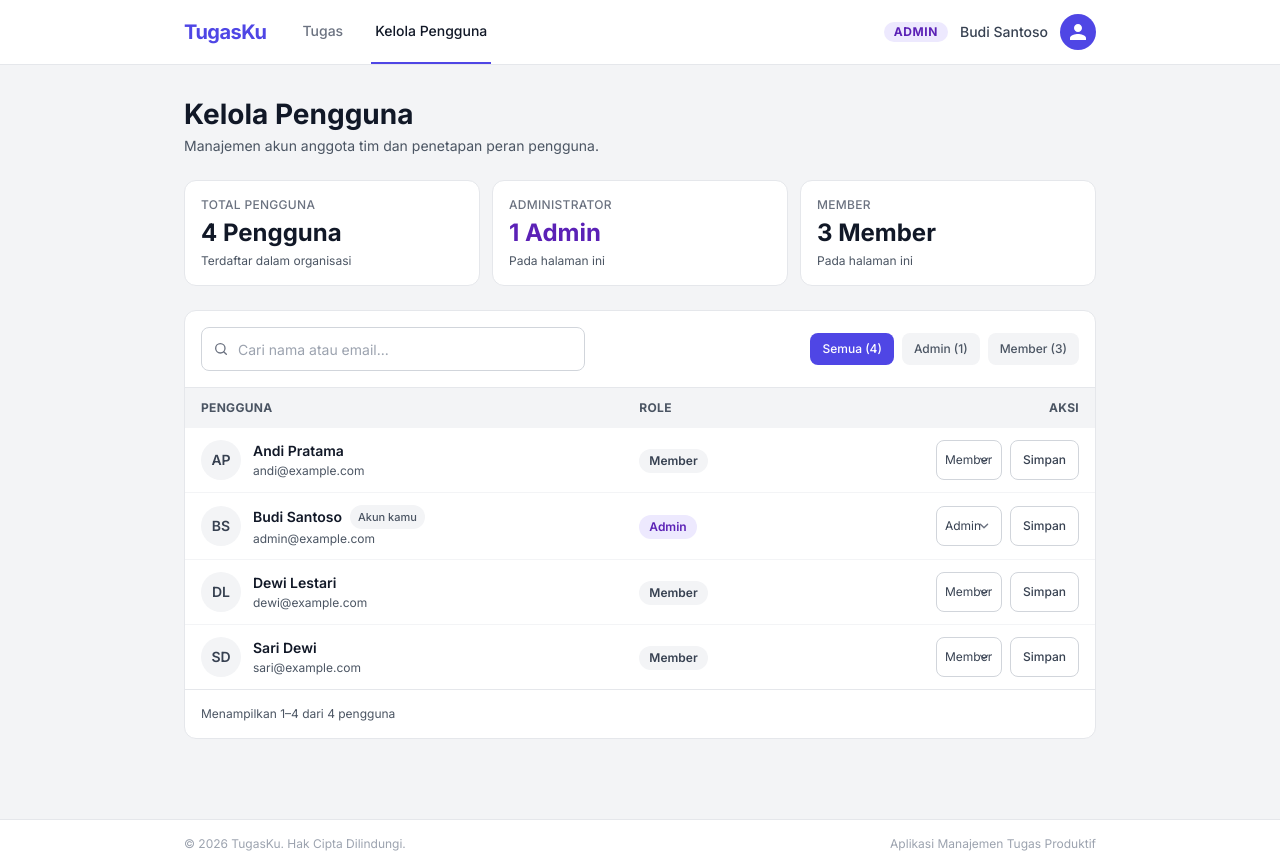
After one commit to qruzeetaprasna/task-manager, a Laravel app: page /admin/users in a window 1280 px wide. The commit adds this page. Run offline with Laravel 12, Linux system fonts and the light colour scheme; a user stored in the database is signed in; data comes from the database, SQL or seed files in the repository; style sheets or scripts are compiled from the project's sources.

Commit message:
feat: add admin user management
Co-authored-by: Copilot <223556219+Copilot@users.noreply.github.com>

```diff
--- /dev/null
+++ b/app/Http/Controllers/AdminUserController.php
@@ -0,0 +1,75 @@
+<?php
+
+namespace App\Http\Controllers;
+
+use App\Http\Requests\UpdateUserRoleRequest;
+use App\Models\User;
+use Illuminate\Http\JsonResponse;
+use Illuminate\Http\RedirectResponse;
+use Illuminate\Http\Request;
+use Illuminate\Support\Facades\DB;
+use Illuminate\Support\Facades\Gate;
+use Illuminate\Validation\ValidationException;
+use Illuminate\View\View;
+
+class AdminUserController extends Controller
+{
+    public function index(Request $request): JsonResponse|View
+    {
+        Gate::authorize('viewAny', User::class);
+
+        $users = User::query()
+            ->select(['id', 'name', 'email', 'role'])
+            ->orderBy('name')
+            ->paginate(15);
+
+        if ($request->expectsJson()) {
+            return response()->json($users);
+        }
+
+        return view('admin.users.index', [
+            'users' => $users,
+        ]);
+    }
+
+    public function updateRole(UpdateUserRoleRequest $request, User $user): JsonResponse|RedirectResponse
+    {
+        $role = $request->validated('role');
+        $updatedUser = DB::transaction(function () use ($request, $role, $user): User {
+            $admins = User::query()
+                ->where('role', 'admin')
+                ->orderBy('id')
+                ->lockForUpdate()
+                ->get(['id']);
+            $target = User::query()->findOrFail($user->getKey());
+
+            if (
+                $target->is($request->user())
+                && $target->isAdmin()
+                && $role === 'member'
+                && $admins->count() === 1
+            ) {
+                throw ValidationException::withMessages([
+                    'role' => 'Admin terakhir tidak dapat mengubah rolenya menjadi member.',
+                ]);
+            }
+
+            $target->update(['role' => $role]);
+
+            return $target;
+        });
+
+        if ($request->expectsJson()) {
+            return response()->json([
+                'id' => $updatedUser->id,
+                'name' => $updatedUser->name,
+                'email' => $updatedUser->email,
+                'role' => $updatedUser->role,
+            ]);
+        }
+
+        return redirect()
+            ->route('admin.users.index')
+            ->with('success', 'Role pengguna berhasil diperbarui.');
+    }
+}
--- /dev/null
+++ b/resources/views/admin/users/index.blade.php
@@ -0,0 +1,207 @@
+<x-app-layout>
+    @php
+        $pageAdminCount = $users->getCollection()->where('role', 'admin')->count();
+        $pageMemberCount = $users->getCollection()->where('role', 'member')->count();
+    @endphp
+
+    <div class="mx-auto max-w-[960px] overflow-x-hidden px-6 py-8">
+        <div class="mb-6 flex flex-col justify-between gap-4 sm:flex-row sm:items-center">
+            <div>
+                <h1 class="text-[28px] font-bold leading-tight text-gray-900">Kelola Pengguna</h1>
+                <p class="mt-1 text-sm text-gray-600">
+                    Manajemen akun anggota tim dan penetapan peran pengguna.
+                </p>
+            </div>
+        </div>
+
+        @if (session('success'))
+            <div class="mb-6 rounded-lg border border-green-200 bg-green-50 px-4 py-3 text-sm text-green-800" role="status">
+                {{ session('success') }}
+            </div>
+        @endif
+
+        @if ($errors->any())
+            <div class="mb-6 rounded-lg border border-red-200 bg-red-50 px-4 py-3 text-sm text-red-700" role="alert">
+                <ul class="list-inside list-disc">
+                    @foreach ($errors->all() as $error)
+                        <li>{{ $error }}</li>
+                    @endforeach
+                </ul>
+            </div>
+        @endif
+
+        <section class="mb-6 grid grid-cols-1 gap-3 sm:grid-cols-3" aria-label="Ringkasan pengguna">
+            <article class="rounded-xl border border-gray-200 bg-white p-4">
+                <p class="text-xs font-medium uppercase tracking-wide text-gray-500">Total pengguna</p>
+                <p class="mt-1 text-2xl font-bold text-gray-900">{{ $users->total() }} Pengguna</p>
+                <p class="mt-1 text-xs text-gray-600">Terdaftar dalam organisasi</p>
+            </article>
+
+            <article class="rounded-xl border border-gray-200 bg-white p-4">
+                <p class="text-xs font-medium uppercase tracking-wide text-gray-500">Administrator</p>
+                <p class="mt-1 text-2xl font-bold text-violet-800">{{ $pageAdminCount }} Admin</p>
+                <p class="mt-1 text-xs text-gray-600">Pada halaman ini</p>
+            </article>
+
+            <article class="rounded-xl border border-gray-200 bg-white p-4">
+                <p class="text-xs font-medium uppercase tracking-wide text-gray-500">Member</p>
+                <p class="mt-1 text-2xl font-bold text-gray-900">{{ $pageMemberCount }} Member</p>
+                <p class="mt-1 text-xs text-gray-600">Pada halaman ini</p>
+            </article>
+        </section>
+
+        <section
+            x-data="{
+                search: '',
+                role: 'all',
+                get visibleCount() {
+                    return [...this.$root.querySelectorAll('[data-user-row]')]
+                        .filter(row => this.matchesUser(row.dataset.name, row.dataset.email, row.dataset.role))
+                        .length;
+                },
+                matchesUser(name, email, userRole) {
+                    const query = this.search.trim().toLocaleLowerCase();
+                    const matchesSearch = name.toLocaleLowerCase().includes(query)
+                        || email.toLocaleLowerCase().includes(query);
+
+                    return matchesSearch && (this.role === 'all' || this.role === userRole);
+                }
+            }"
+            class="overflow-hidden rounded-xl border border-gray-200 bg-white"
+            aria-label="Daftar pengguna"
+        >
+            <div class="flex flex-col gap-3 border-b border-gray-200 p-4 sm:flex-row sm:items-center sm:justify-between">
+                <label class="relative block w-full sm:max-w-sm">
+                    <span class="sr-only">Cari nama atau email pada halaman ini</span>
+                    <svg class="pointer-events-none absolute left-3 top-1/2 h-4 w-4 -translate-y-1/2 text-gray-500" fill="none" stroke="currentColor" viewBox="0 0 24 24" aria-hidden="true">
+                        <circle cx="11" cy="11" r="7" stroke-width="2"></circle>
+                        <path stroke-linecap="round" stroke-width="2" d="m20 20-4-4"></path>
+                    </svg>
+                    <input
+                        type="search"
+                        x-model="search"
+                        placeholder="Cari nama atau email..."
+                        class="h-11 w-full rounded-lg border border-gray-300 py-2 pl-9 pr-3 text-sm text-gray-900 placeholder-gray-400 focus:border-indigo-500 focus:outline-none focus:ring-2 focus:ring-indigo-500"
+                    >
+                </label>
+
+                <div class="flex gap-2 overflow-x-auto" role="group" aria-label="Filter peran pengguna">
+                    <button
+                        type="button"
+                        @click="role = 'all'"
+                        :aria-pressed="role === 'all'"
+                        :class="role === 'all' ? 'bg-indigo-600 text-white' : 'bg-gray-100 text-gray-600 hover:bg-gray-200'"
+                        class="whitespace-nowrap rounded-lg px-3 py-2 text-xs font-medium focus:outline-none focus:ring-2 focus:ring-indigo-500 focus:ring-offset-2"
+                    >
+                        Semua ({{ $users->total() }})
+                    </button>
+                    <button
+                        type="button"
+                        @click="role = 'admin'"
+                        :aria-pressed="role === 'admin'"
+                        :class="role === 'admin' ? 'bg-indigo-600 text-white' : 'bg-gray-100 text-gray-600 hover:bg-gray-200'"
+                        class="whitespace-nowrap rounded-lg px-3 py-2 text-xs font-medium focus:outline-none focus:ring-2 focus:ring-indigo-500 focus:ring-offset-2"
+                    >
+                        Admin ({{ $pageAdminCount }})
+                    </button>
+                    <button
+                        type="button"
+                        @click="role = 'member'"
+                        :aria-pressed="role === 'member'"
+                        :class="role === 'member' ? 'bg-indigo-600 text-white' : 'bg-gray-100 text-gray-600 hover:bg-gray-200'"
+                        class="whitespace-nowrap rounded-lg px-3 py-2 text-xs font-medium focus:outline-none focus:ring-2 focus:ring-indigo-500 focus:ring-offset-2"
+                    >
+                        Member ({{ $pageMemberCount }})
+                    </button>
+                </div>
+            </div>
+
+            <div class="overflow-x-auto">
+                <table class="w-full min-w-[500px] text-left sm:min-w-[640px]">
+                    <thead class="bg-gray-100 text-xs font-semibold uppercase tracking-wide text-gray-600">
+                        <tr>
+                            <th scope="col" class="px-4 py-3">Pengguna</th>
+                            <th scope="col" class="px-4 py-3">Role</th>
+                            <th scope="col" class="px-4 py-3 text-right">Aksi</th>
+                        </tr>
+                    </thead>
+                    <tbody class="divide-y divide-gray-100">
+                        @forelse ($users as $user)
+                            <tr
+                                data-user-row
+                                data-name="{{ $user->name }}"
+                                data-email="{{ $user->email }}"
+                                data-role="{{ $user->role }}"
+                                x-show="matchesUser($el.dataset.name, $el.dataset.email, $el.dataset.role)"
+                                class="transition-colors hover:bg-gray-50"
+                            >
+                                <th scope="row" class="px-4 py-3 font-normal">
+                                    <div class="flex min-w-0 items-center gap-3">
+                                        <span class="flex h-10 w-10 shrink-0 items-center justify-center rounded-full bg-gray-100 text-sm font-semibold text-gray-700" aria-hidden="true">
+                                            {{ collect(explode(' ', $user->name))->filter()->map(fn ($part) => mb_substr($part, 0, 1))->take(2)->join('') }}
+                                        </span>
+                                        <span class="min-w-0">
+                                            <span class="flex flex-wrap items-center gap-2 text-sm font-semibold text-gray-900">
+                                                {{ $user->name }}
+                                                @if (Auth::id() === $user->id)
+                                                    <span class="rounded-full bg-gray-100 px-2 py-0.5 text-[11px] font-medium text-gray-600">Akun kamu</span>
+                                                @endif
+                                            </span>
+                                            <span class="mt-0.5 block break-all text-xs text-gray-600">{{ $user->email }}</span>
+                                        </span>
+                                    </div>
+                                </th>
+                                <td class="whitespace-nowrap px-4 py-3">
+                                    <span class="inline-flex rounded-full px-2.5 py-1 text-xs font-semibold {{ $user->role === 'admin' ? 'bg-violet-100 text-violet-800' : 'bg-gray-100 text-gray-700' }}">
+                                        {{ $user->role === 'admin' ? 'Admin' : 'Member' }}
+                                    </span>
+                                </td>
+                                <td class="px-4 py-3">
+                                    <form method="POST" action="{{ route('admin.users.update-role', $user) }}" class="flex items-center justify-end gap-2">
+                                        @csrf
+                                        @method('PATCH')
+                                        <label class="sr-only" for="user-role-{{ $user->id }}">Role {{ $user->name }}</label>
+                                        <select
+                                            id="user-role-{{ $user->id }}"
+                                            name="role"
+                                            class="h-10 rounded-lg border border-gray-300 bg-white px-2 text-xs text-gray-700 focus:border-indigo-500 focus:outline-none focus:ring-2 focus:ring-indigo-500"
+                                        >
+                                            <option value="admin" @selected($user->role === 'admin')>Admin</option>
+                                            <option value="member" @selected($user->role === 'member')>Member</option>
+                                        </select>
+                                        <button
+                                            type="submit"
+                                            class="min-h-10 rounded-lg border border-gray-300 bg-white px-3 text-xs font-medium text-gray-700 hover:bg-gray-50 focus:outline-none focus:ring-2 focus:ring-indigo-500 focus:ring-offset-2"
+                                        >
+                                            Simpan
+                                        </button>
+                                    </form>
+                                </td>
+                            </tr>
+                        @empty
+                            <tr>
+                                <td colspan="3" class="px-4 py-12 text-center text-sm text-gray-600">
+                                    Belum ada pengguna.
+                                </td>
+                            </tr>
+                        @endforelse
+                        <tr x-show="visibleCount === 0 && {{ $users->count() > 0 ? 'true' : 'false' }}">
+                            <td colspan="3" class="px-4 py-12 text-center text-sm text-gray-600">
+                                Tidak ada pengguna yang cocok dengan pencarian.
+                            </td>
+                        </tr>
+                    </tbody>
+                </table>
+            </div>
+
+            <div class="flex flex-col gap-3 border-t border-gray-200 px-4 py-4 sm:flex-row sm:items-center sm:justify-between">
+                <p class="text-xs text-gray-600">
+                    Menampilkan {{ $users->firstItem() ?? 0 }}–{{ $users->lastItem() ?? 0 }} dari {{ $users->total() }} pengguna
+                </p>
+                <div>
+                    {{ $users->links() }}
+                </div>
+            </div>
+        </section>
+    </div>
+</x-app-layout>
--- a/resources/views/layouts/navigation.blade.php
+++ b/resources/views/layouts/navigation.blade.php
@@ -3,7 +3,7 @@
         <div class="flex items-center justify-between h-16">
 
             {{-- Kiri: Logo + Tautan navigasi --}}
-            <div class="flex items-center gap-8">
+            <div class="flex items-center gap-4 sm:gap-8">
                 <a href="{{ Route::has('tasks.index') ? route('tasks.index') : url('/tasks') }}"
                    class="text-indigo-600 font-bold text-xl tracking-tight shrink-0">
                     TugasKu
@@ -11,41 +11,72 @@
 
                 <div class="flex items-center h-16">
                     <a href="{{ Route::has('tasks.index') ? route('tasks.index') : url('/tasks') }}"
-                       class="inline-flex items-center h-full px-1 text-sm font-medium text-gray-900 border-b-2 border-indigo-600 mr-6">
+                       @class([
+                           'inline-flex items-center h-full px-1 text-xs font-medium mr-3 sm:mr-6 sm:text-sm',
+                           'text-gray-900 border-b-2 border-indigo-600' => request()->routeIs('tasks.*'),
+                           'text-gray-500 border-b-2 border-transparent hover:text-gray-700 hover:border-gray-300 transition-colors' => ! request()->routeIs('tasks.*'),
+                       ])>
                         Tugas
                     </a>
                     @if (Auth::user()?->isAdmin())
-                        <a href="#"
-                           class="inline-flex items-center h-full px-1 text-sm font-medium text-gray-500 border-b-2 border-transparent hover:text-gray-700 hover:border-gray-300 transition-colors">
+                        <a href="{{ route('admin.users.index') }}"
+                           @class([
+                               'inline-flex items-center h-full px-1 text-xs font-medium sm:text-sm',
+                               'text-gray-900 border-b-2 border-indigo-600' => request()->routeIs('admin.users.*'),
+                               'text-gray-500 border-b-2 border-transparent hover:text-gray-700 hover:border-gray-300 transition-colors' => ! request()->routeIs('admin.users.*'),
+                           ])>
                             Kelola Pengguna
                         </a>
                     @endif
                 </div>
             </div>
 
-            {{-- Kanan: Badge, Nama, Avatar, Keluar --}}
-            <div class="flex items-center gap-3">
+            {{-- Kanan: Badge, Nama, dan menu akun --}}
+            <div class="flex items-center gap-2 sm:gap-3">
                 @if (Auth::user()?->isAdmin())
                     <span class="px-2.5 py-0.5 bg-violet-100 text-violet-800 text-xs font-bold rounded-full tracking-wider uppercase">
                         Admin
                     </span>
                 @endif
 
-                <span class="text-sm text-gray-700 font-medium">{{ Auth::user()?->name }}</span>
+                <span class="hidden text-sm font-medium text-gray-700 sm:inline">{{ Auth::user()?->name }}</span>
 
-                <div class="w-8 h-8 bg-gray-200 rounded-full flex items-center justify-center shrink-0">
-                    <svg class="w-5 h-5 text-gray-500" fill="currentColor" viewBox="0 0 24 24">
+                <x-dropdown align="right" width="48">
+                    <x-slot name="trigger">
+                        <button
+                            type="button"
+                            aria-label="Buka menu akun"
+                            aria-haspopup="true"
+                            x-bind:aria-expanded="open"
+                            class="flex h-9 w-9 items-center justify-center rounded-full bg-indigo-600 text-white hover:bg-indigo-700 focus:outline-none focus:ring-2 focus:ring-indigo-500 focus:ring-offset-2"
+                        >
+                            <svg class="h-5 w-5" fill="currentColor" viewBox="0 0 24 24" aria-hidden="true">
                                 <path d="M12 12c2.7 0 4.8-2.1 4.8-4.8S14.7 2.4 12 2.4 7.2 4.5 7.2 7.2 9.3 12 12 12zm0 2.4c-3.2 0-9.6 1.6-9.6 4.8v2.4h19.2v-2.4c0-3.2-6.4-4.8-9.6-4.8z"/>
                             </svg>
+                        </button>
+                    </x-slot>
+
+                    <x-slot name="content">
+                        <div class="border-b border-gray-100 px-4 py-2">
+                            <p class="text-sm font-medium text-gray-900">{{ Auth::user()?->name }}</p>
+                            <p class="break-all text-xs text-gray-500">{{ Auth::user()?->email }}</p>
                         </div>
 
-                <form method="POST" action="{{ route('logout') }}" class="inline">
+                        <x-dropdown-link :href="route('profile.edit')">
+                            Profil
+                        </x-dropdown-link>
+
+                        <form method="POST" action="{{ route('logout') }}">
                             @csrf
-                    <button type="submit"
-                            class="text-sm text-gray-500 hover:text-gray-900 font-medium transition-colors focus:outline-none">
+                            <button
+                                type="submit"
+                                class="block w-full px-4 py-2 text-start text-sm leading-5 text-gray-700 transition duration-150 ease-in-out hover:bg-gray-100 focus:bg-gray-100 focus:outline-none"
+                            >
                                 Keluar
                             </button>
                         </form>
+                    </x-slot>
+                </x-dropdown>
             </div>
 
         </div>
--- a/routes/web.php
+++ b/routes/web.php
@@ -1,5 +1,6 @@
 <?php
 
+use App\Http\Controllers\AdminUserController;
 use App\Http\Controllers\ProfileController;
 use App\Http\Controllers\TaskAssigneeController;
 use App\Http\Controllers\TaskController;
@@ -14,6 +15,9 @@ Route::get('/dashboard', function () {
 })->middleware(['auth', 'verified'])->name('dashboard');
 
 Route::middleware('auth')->group(function () {
+    Route::get('/admin/users', [AdminUserController::class, 'index'])->name('admin.users.index');
+    Route::patch('/admin/users/{user}/role', [AdminUserController::class, 'updateRole'])->name('admin.users.update-role');
+
     Route::get('/tasks', [TaskController::class, 'index'])->name('tasks.index');
     Route::post('/tasks', [TaskController::class, 'store'])->name('tasks.store');
     Route::put('/tasks/{task}', [TaskController::class, 'update'])->name('tasks.update');
```
Also changed, not shown: app/Http/Requests/UpdateUserRoleRequest.php (added, +52 -0 lines), app/Policies/UserPolicy.php (added, +18 -0 lines), tests/Feature/Http/Controllers/AdminUserControllerTest.php (added, +258 -0 lines), tests/Fixtures/views/admin/users/index.blade.php (added, +3 -0 lines), tests/Unit/Policies/UserPolicyTest.php (added, +34 -0 lines). Lines whose indentation alone changed are shown as unchanged.
